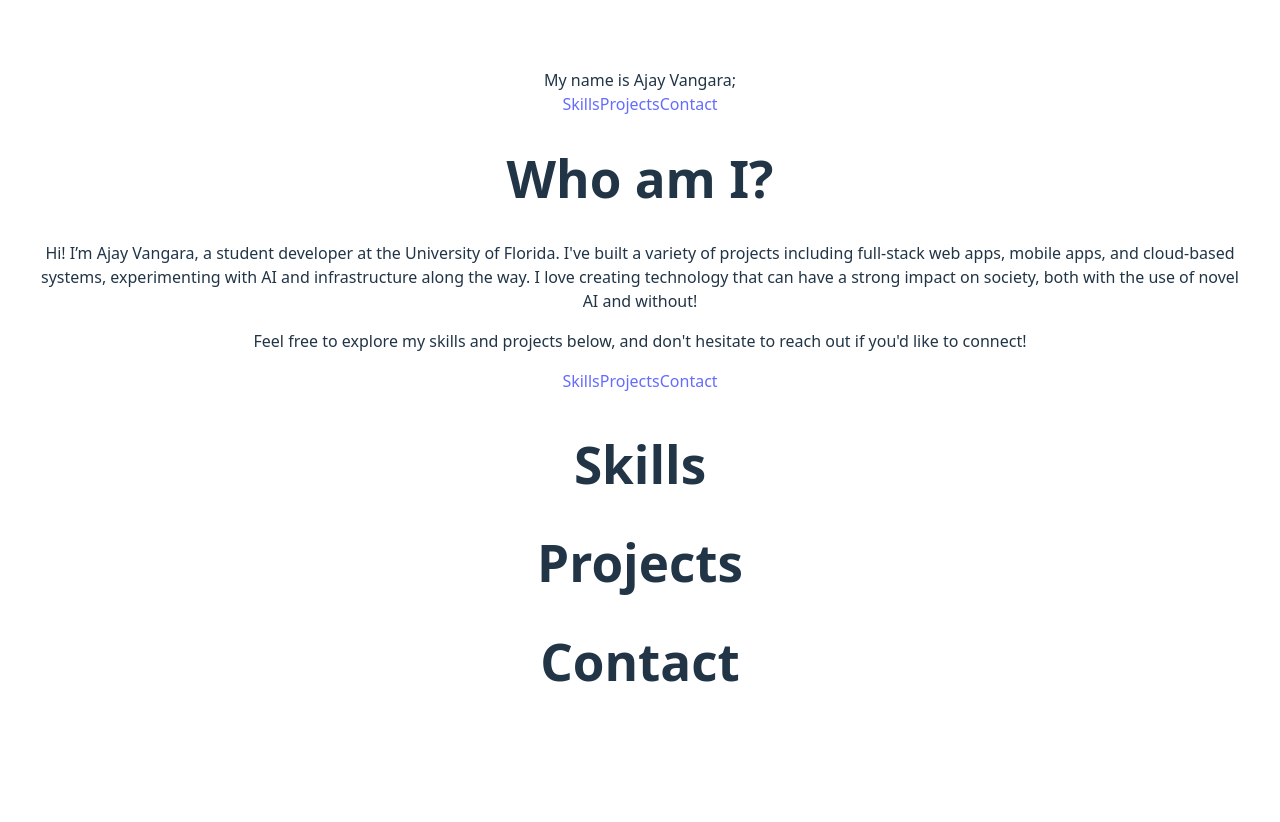
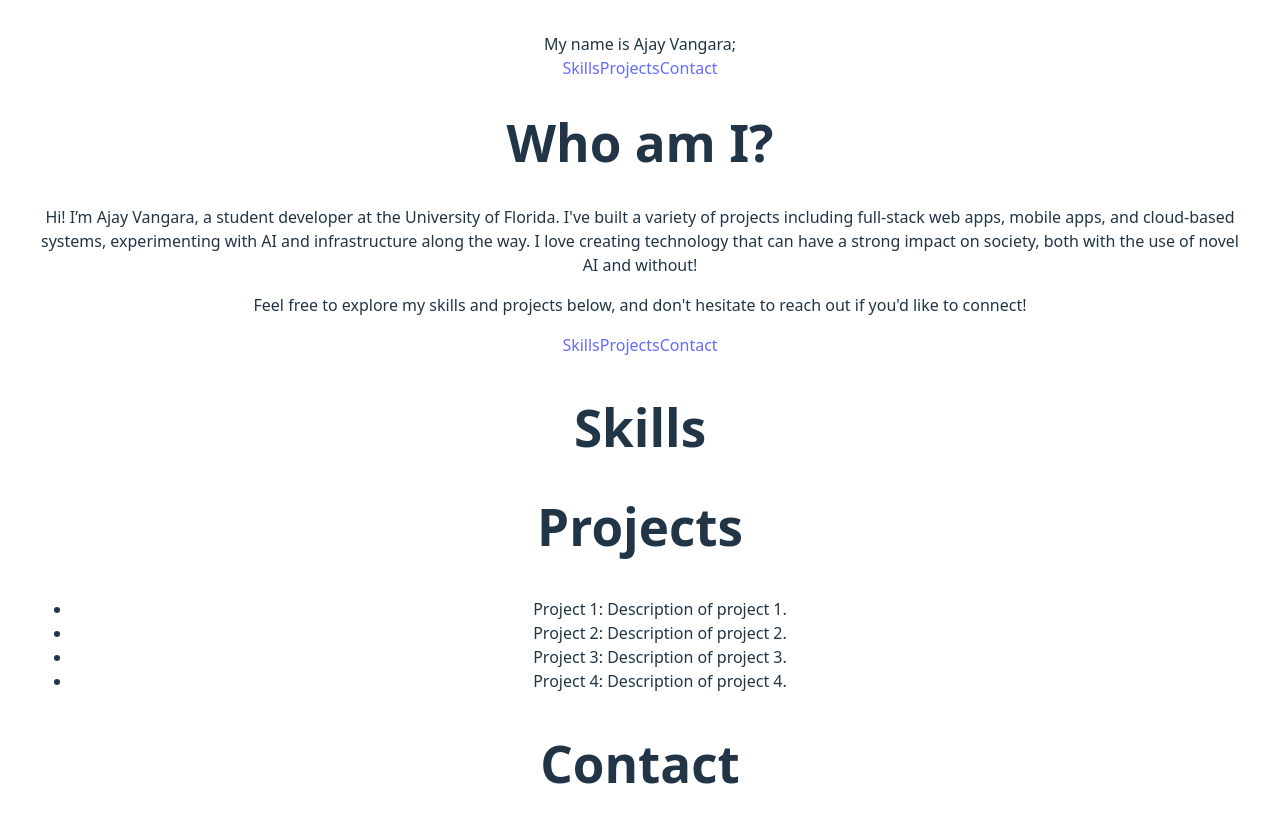
Before and after one commit to vangaraajay/personal-portfolio-v1, a React (Vite) app: page / in a window 1280 px wide. Shown: the top 822 px of the page. Before the commit the page ends 800 px from the top, so only its background shows below. Built offline with nearby package versions, Linux system fonts and the light colour scheme.

Commit message:
Added project listings

```diff
--- a/src/App.jsx
+++ b/src/App.jsx
@@ -23,6 +23,12 @@ function App() {
 
       <section id="projects">
         <h1 className="text-5xl">Projects</h1>
+        <ul>
+          <li>Project 1: Description of project 1.</li>
+          <li>Project 2: Description of project 2.</li>
+          <li>Project 3: Description of project 3.</li>
+          <li>Project 4: Description of project 4.</li>
+        </ul>
       </section>
 
       <section id="contact">
```
